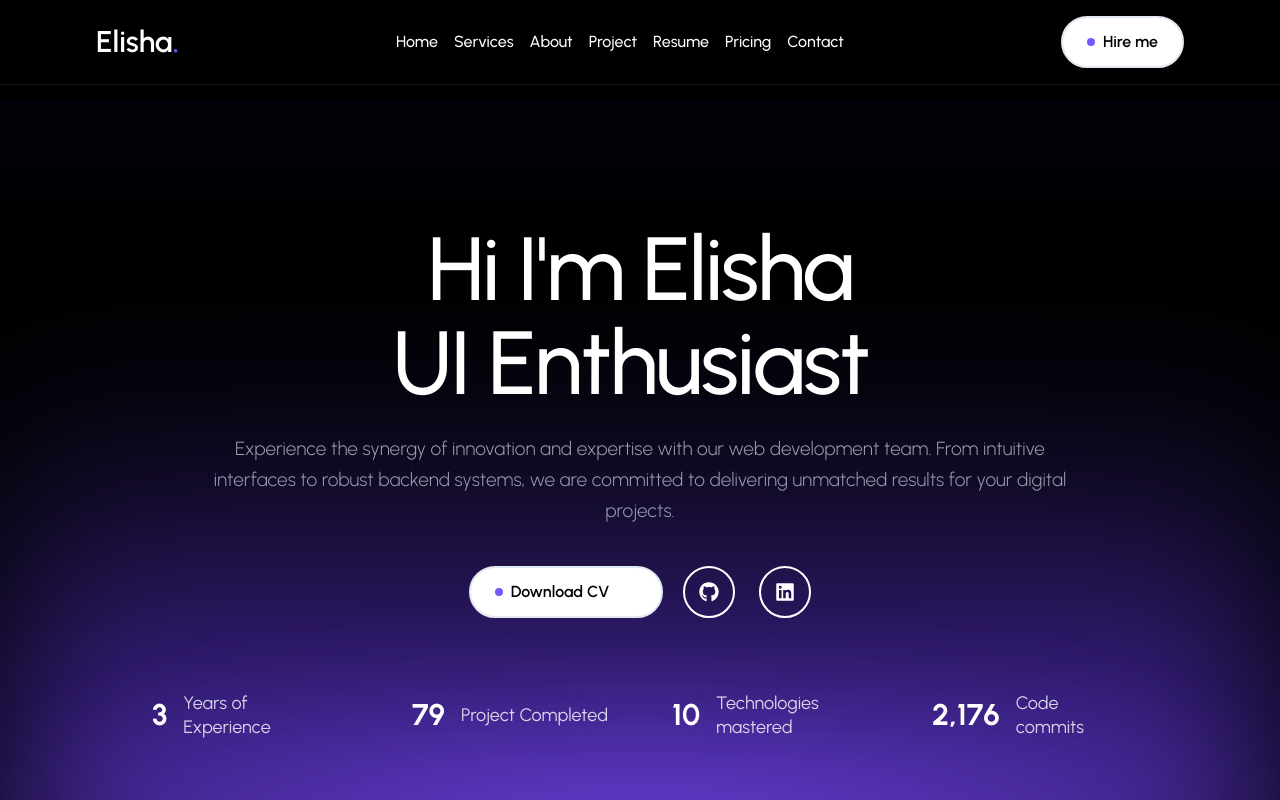
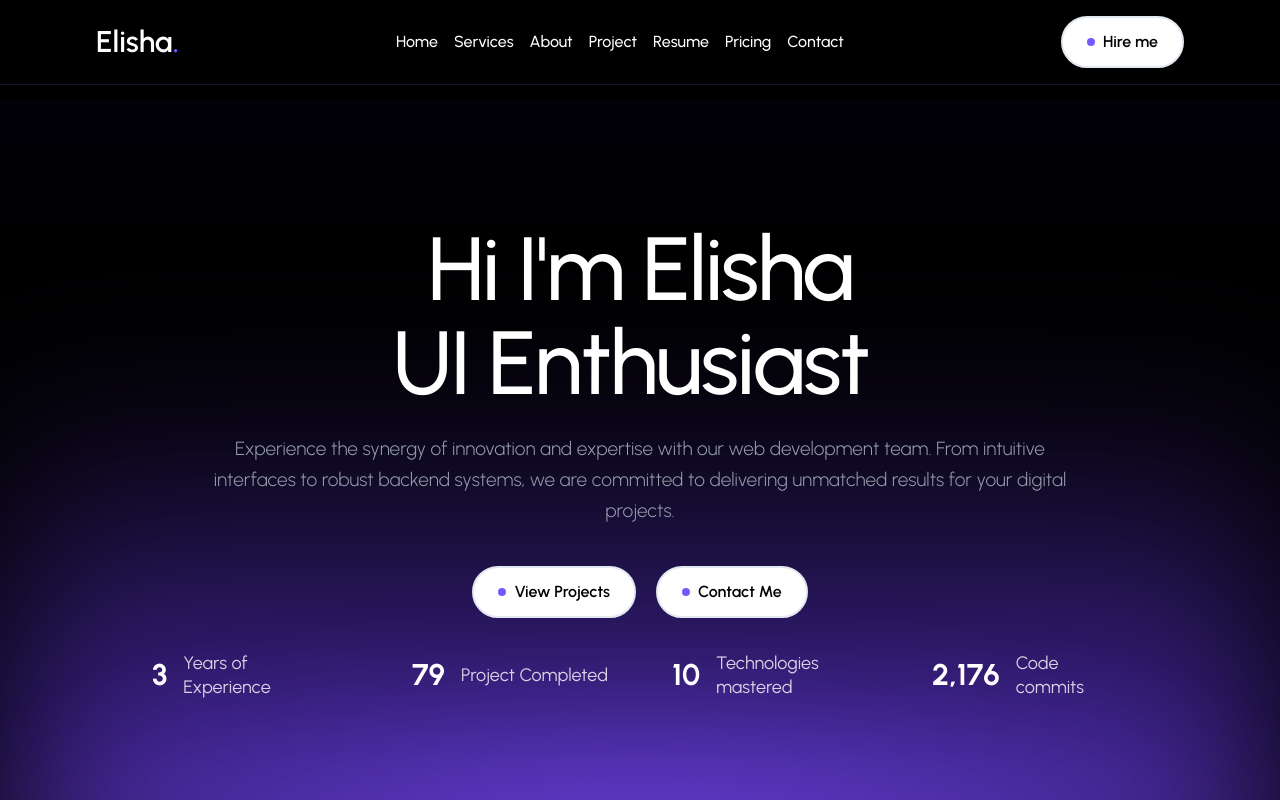
Before and after one commit to elishabhatti/elisha-portfolio, a Next.js app: page / in a window 1280 px wide. Shown: the top 800 px of the page. Built offline with nearby package versions, Linux system fonts and the light colour scheme.

Commit message:
added btns instead of social links in the home

```diff
--- a/components/pages/Home.jsx
+++ b/components/pages/Home.jsx
@@ -67,36 +67,27 @@ const Home = () => {
         </motion.p>
 
         {/* Button + Social */}
-        <motion.div
-          initial={{ x: 100, opacity: 0 }}
-          animate={{ x: 0, opacity: 1 }}
-          transition={{ duration: 0.69 }}
-          className="flex items-center gap-5"
-        >
-          <div>
-            <a href="/Elisha-Jameel.docx" download>
-              <InteractiveHoverButton>
-                <span className="text-black group-hover:text-white">
-                  Download CV
-                </span>
-                <FiDownload className="transition-all duration-300 group-hover:text-white text-xl ml-2 inline" />
-              </InteractiveHoverButton>
-            </a>
-          </div>
-          <div>
-            <Social
-              containerStyles="flex gap-6"
-              iconStyles="w-13 h-13 text-xl border-2 border-white rounded-full transition-all duration-300 flex justify-center items-center text-white hover:bg-[#725afe] text-base hover:text-white"
-            />
-          </div>
-        </motion.div>
+        <div className="flex items-center gap-5">
+          <a href="#project">
+            <InteractiveHoverButton className="text-black">
+              View Projects
+            </InteractiveHoverButton>
+          </a>
+
+          <a href="#contact">
+            <InteractiveHoverButton className="text-black">
+              {" "}
+              Contact Me
+            </InteractiveHoverButton>
+          </a>
+        </div>
       </div>
 
       {/* Top Fade */}
       <div className="absolute top-0 left-0 w-full h-40 bg-linear-to-b from-[#020109] to-transparent pointer-events-none" />
 
       {/* Stats */}
-      <div className="absolute bottom-40 w-full flex justify-center">
+      <div className="absolute bottom-50 w-full flex justify-center">
         <Stats />
       </div>
     </section>
```
